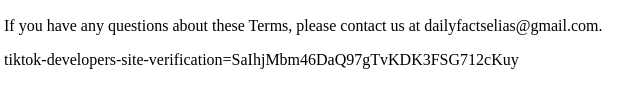
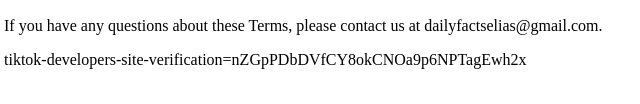
Before and after one commit to dailyfactselias/tiktok-auto-uploader-terms, a plain HTML site: page index.html in a window 1280 px wide. Shown: the part 693-797 px from the top of the page, 4-644 px from the left. Drawn offline with Linux system fonts and the light colour scheme.

Commit message:
Update index.html

```diff
--- a/index.html
+++ b/index.html
@@ -30,6 +30,6 @@
     <h2>7. Contact Us</h2>
     <p>If you have any questions about these Terms, please contact us at dailyfactselias@gmail.com.</p>
 
-    <p>tiktok-developers-site-verification=SaIhjMbm46DaQ97gTvKDK3FSG712cKuy</p>
+    <p>tiktok-developers-site-verification=nZGpPDbDVfCY8okCNOa9p6NPTagEwh2x</p>
 </body>
 </html>
```
